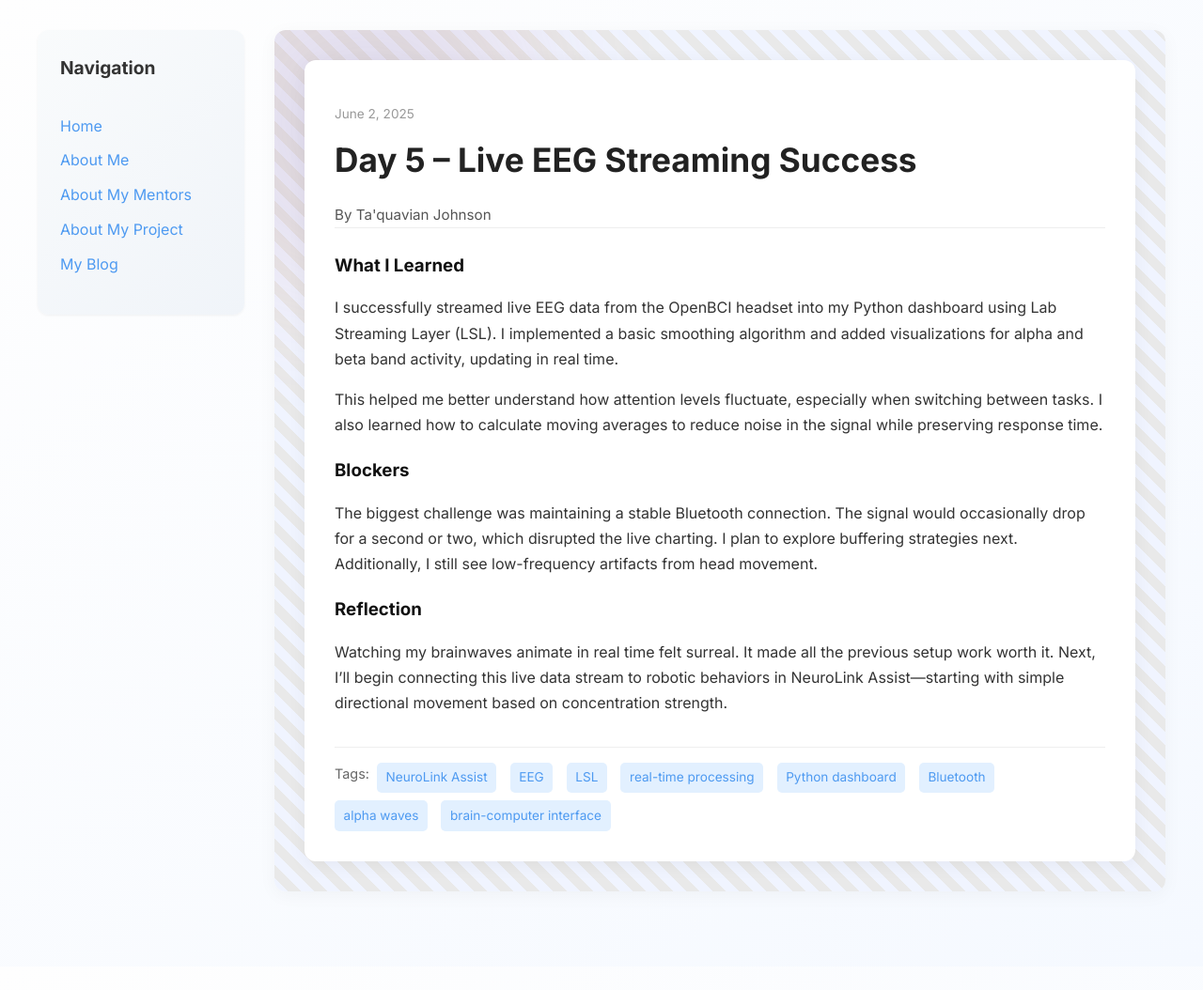
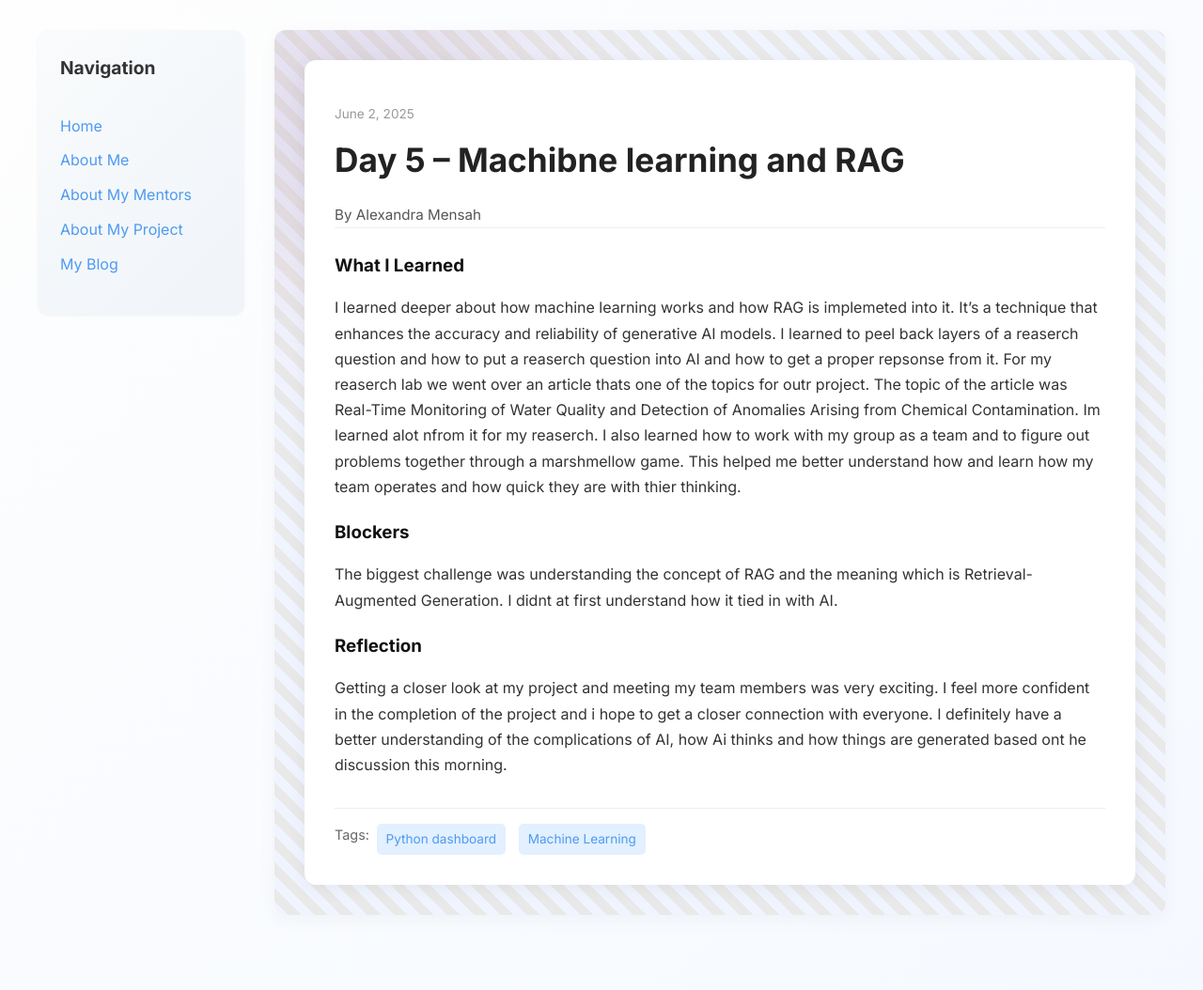
Before and after one commit to alexandratory/alexandratory.github.io, a Jekyll site: the page built from _posts/2025-06-02-day-5.md, in a window 1280 px wide. Shown: the whole page at 94% size. Built offline with Jekyll 4.4.1, drawn with Linux system fonts in a browser that asks for light colours; before the commit the page ends 1029 px from its top, so only the background shows below that.

Commit message:
Update 2025-06-02-day-5.md

```diff
--- a/_posts/2025-06-02-day-5.md
+++ b/_posts/2025-06-02-day-5.md
@@ -1,19 +1,18 @@
 ---
 layout: post
-title: "Day 5 – Live EEG Streaming Success"
+title: "Day 5 – Machibne learning and RAG"
 date: 2025-06-02
-author: Ta'quavian Johnson
+author: Alexandra Mensah
 permalink: /day5.html
-tags: ["NeuroLink Assist", "EEG", "LSL", "real-time processing", "Python dashboard", "Bluetooth", "alpha waves", "brain-computer interface"]
+tags: [ "Python dashboard", "Machine Learning"]
 
 what_i_learned: |
-  I successfully streamed live EEG data from the OpenBCI headset into my Python dashboard using Lab Streaming Layer (LSL). I implemented a basic smoothing algorithm and added visualizations for alpha and beta band activity, updating in real time.
-
-  This helped me better understand how attention levels fluctuate, especially when switching between tasks. I also learned how to calculate moving averages to reduce noise in the signal while preserving response time.
+  I learned deeper about how machine learning works and how RAG is implemeted into it. It's a technique that enhances the accuracy and reliability of generative AI models.  I learned to peel back layers of a reaserch question and how to put a reaserch question into AI and how to get a proper repsonse from it. For my reaserch lab we went over an article thats one of the topics for outr project. The topic of the article was Real-Time Monitoring of Water Quality and Detection of Anomalies Arising from Chemical Contamination. Im learned alot nfrom it for my reaserch. I also learned how to work with my group as a team and to figure out problems together through a marshmellow game.
+  This helped me better understand how and learn how my team operates and how quick they are with thier thinking.
 
 blockers: |
-  The biggest challenge was maintaining a stable Bluetooth connection. The signal would occasionally drop for a second or two, which disrupted the live charting. I plan to explore buffering strategies next. Additionally, I still see low-frequency artifacts from head movement.
+  The biggest challenge was understanding the concept of RAG and the meaning which is Retrieval-Augmented Generation. I didnt at first understand how it tied in with AI.
 
 reflection: |
-  Watching my brainwaves animate in real time felt surreal. It made all the previous setup work worth it. Next, I’ll begin connecting this live data stream to robotic behaviors in NeuroLink Assist—starting with simple directional movement based on concentration strength.
+  Getting a closer look at my project and meeting my team members was very exciting. I feel more confident in the completion of the project and i hope to get a closer connection with everyone. I definitely have a better understanding of the complications of AI, how Ai thinks and how things are generated based ont he discussion this morning.
 ---
```
